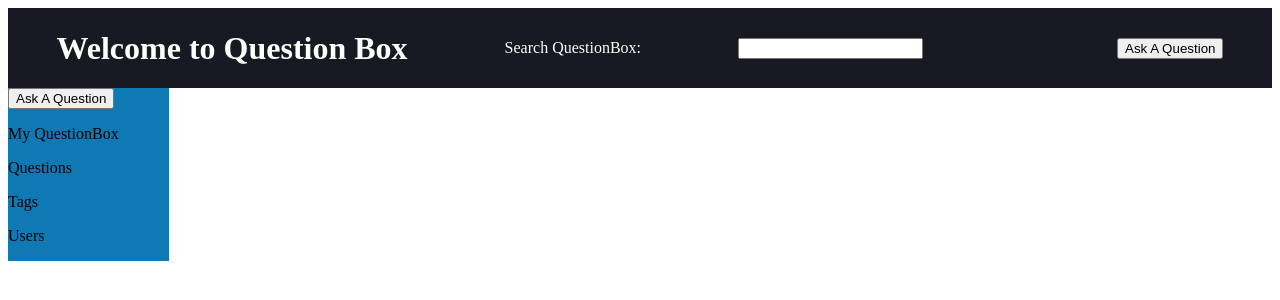
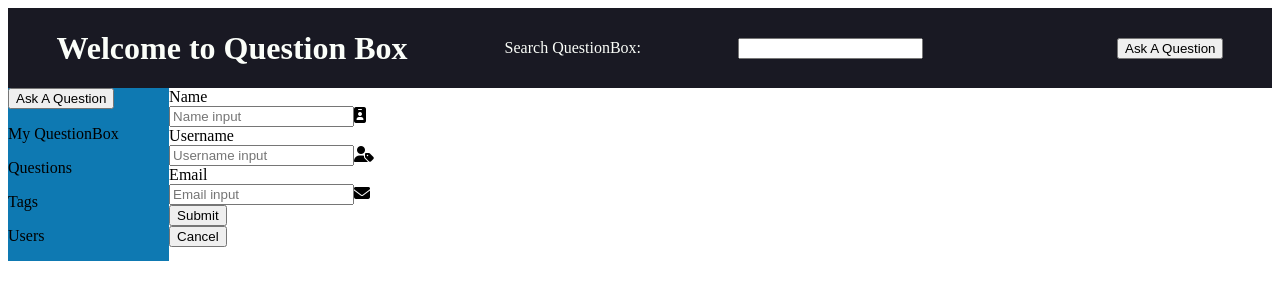
Before and after one commit to Momentum-Team-8/team-project-questionbox-team-mothman-fe, a React (Create React App) app: page /registration in a window 1280 px wide. Shown: the top 300 px of the page. Built offline with nearby package versions, Linux system fonts and the light colour scheme.

Commit message:
added registration.js

```diff
--- a/public/index.html
+++ b/public/index.html
@@ -10,6 +10,7 @@
       content="Web site created using create-react-app"
     />
     <link rel="apple-touch-icon" href="%PUBLIC_URL%/logo192.png" />
+    <script src="https://kit.fontawesome.com/2a82710646.js" crossorigin="anonymous"></script>
     <!--
       manifest.json provides metadata used when your web app is installed on a
       user's mobile device or desktop. See https://developers.google.com/web/fundamentals/web-app-manifest/
--- a/src/App.js
+++ b/src/App.js
@@ -5,7 +5,7 @@ import { QuestionDetail } from './components/QuestionDetail.js'
 import { library } from '@fortawesome/fontawesome-svg-core'
 import { faCheckSquare, faArrowAltCircleDown, faArrowAltCircleUp, faHeart, faHeartBroken, faCheckDouble, faCaretSquareUp, faCaretSquareDown } from '@fortawesome/free-solid-svg-icons'
 import { SideNav } from './components/SideNav.js'
-import { BrowserRouter as Router, Switch, Route } from 'react-router-dom'
+import { Registration } from './components/Registration'; import { BrowserRouter as Router, Switch, Route } from 'react-router-dom'
 library.add(faCheckSquare, faArrowAltCircleDown, faArrowAltCircleUp, faHeart, faHeartBroken, faCheckDouble, faCaretSquareUp, faCaretSquareDown)
 
 export const App = () => {
@@ -41,6 +41,7 @@ export const App = () => {
                   />
                 )}
               />
+              <Route exact path='/registration' component={Registration} />
             </Switch>
           </div>
         </div>
--- /dev/null
+++ b/src/components/Registration.js
@@ -0,0 +1,58 @@
+import React from 'react'
+import { Link } from 'react-router-dom'
+
+export const Registration = () => {
+  return (
+    <div>
+      <div class='field'>
+        <label class='label'>Name</label>
+        <div class='control'>
+          <input class='input' type='text' placeholder='Name input' />
+          <i class='fas fa-id-badge' />
+        </div>
+      </div>
+
+      <div class='field'>
+        <label class='label'>Username</label>
+        <div class='control has-icons-left has-icons-right'>
+          <input
+            class='input'
+            type='text'
+            placeholder='Username input'
+            value=''
+          />
+          <span class='icon is-small is-left'>
+            <i class='fas fa-user-tag' />
+          </span>
+          <span class='icon is-small is-right' />
+        </div>
+      </div>
+
+      <div class='field'>
+        <label class='label'>Email</label>
+        <div class='control has-icons-left has-icons-right'>
+          <input
+            class='input'
+            type='email'
+            placeholder='Email input'
+            value=''
+          />
+          <span class='icon is-small is-left'>
+            <i class='fas fa-envelope' />
+          </span>
+          <span class='icon is-small is-right' />
+        </div>
+      </div>
+      <div class='field is-grouped'>
+        <div class='control'>
+          <button class='button is-link'>Submit</button>
+        </div>
+        <div class='control'>
+          <Link to='/'>
+            <button class='button is-link is-light'>Cancel</button>
+          </Link>
+        </div>
+      </div>
+    </div>
+  )
+}
```
